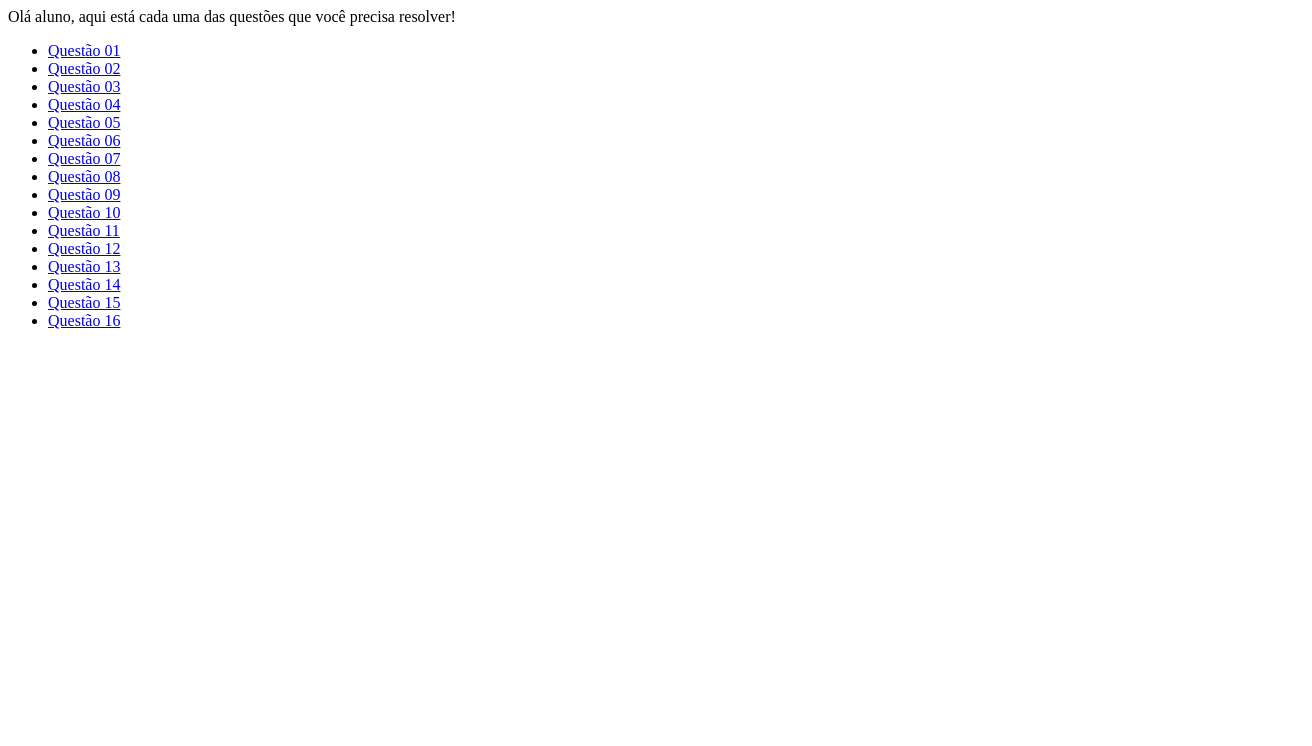
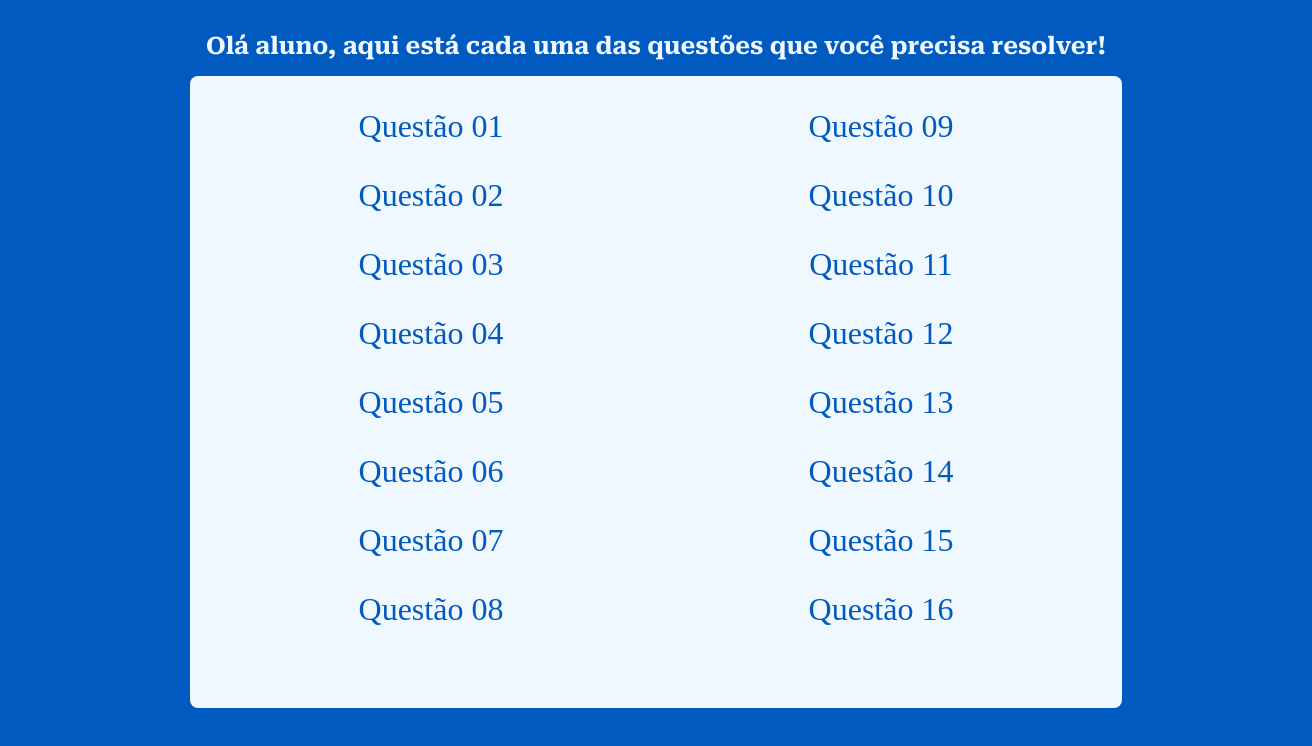
Before and after one commit to danielssaugusto/24E3_1_HTML-CSS_DR1_TP2, a plain HTML site: page menu.html in a window 1280 px wide. Shown: the whole page, 1312 px wide, since content can reach past the window. Drawn offline with Linux system fonts and the light colour scheme.

Commit message:
Adicionando estilo ao menu principal

```diff
--- a/menu.html
+++ b/menu.html
@@ -4,13 +4,14 @@
     <meta charset="UTF-8">
     <meta name="viewport" content="width=device-width, initial-scale=1.0">
     <link rel="shortcut icon" href="assets/favicon.ico" type="image/x-icon">
+    <link rel="stylesheet" href="style.css">
     <title>VS Code</title>
 </head>
 <!--- NÃO MEXA NESSE HTML --->
 <!--- EDITE OS ARQUIVOS NOS DIRETÓRIOS DAS QUESTÕES --->
 
 <body>
-    Olá aluno, aqui está cada uma das questões que você precisa resolver!
+    <h1>Olá aluno, aqui está cada uma das questões que você precisa resolver!</h1>
     <ul>
         <li><a href="questão_001/index.html">Questão 01</a></li>
         <li><a href="questão_002/index.html">Questão 02</a></li>
--- a/style.css
+++ b/style.css
@@ -1,4 +1,51 @@
+@import url('https://fonts.googleapis.com/css2?family=Roboto+Serif:ital,opsz,wght@0,8..144,100..900;1,8..144,100..900&display=swap');
+
+* {
+  margin: 0;
+  padding: 0;
+  text-decoration: none;
+  list-style-type: none;
+}
+
 html {
-    height: 100%;
-    width: 100%;
-  }
+  height: 100%;
+  width: 100%;
+  background-color: rgb(1, 90, 192);
+  margin: 1rem;
+  display: flex;
+  justify-content: center;
+  text-align: center;
+
+}
+
+h1 {
+  color: aliceblue;
+  font-size: 1.5rem;
+  font-family: "Roboto Serif", serif;
+  margin: 1rem;
+}
+
+ul {
+  display: flex;
+  flex-direction: column;
+  height: 600px;
+  flex-wrap: wrap;
+  columns: 2;
+
+  padding: 1rem;
+  background-color: aliceblue;
+  border-radius: 0.5rem;
+}
+
+li {
+  margin: 1rem;
+  font-size: 2rem;
+}
+
+a {
+  color: rgb(1, 90, 192);
+}
+
+a:hover {
+  color: rgb(64, 0, 128);
+}
```
